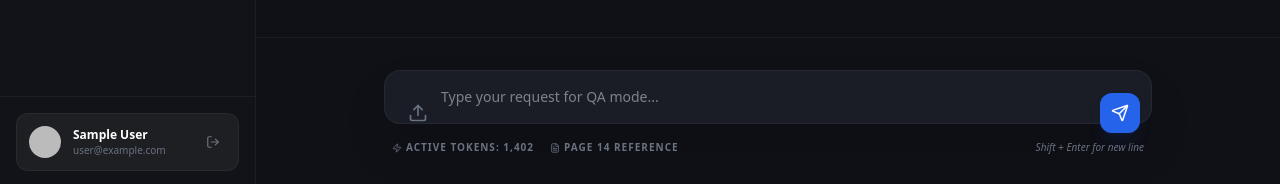
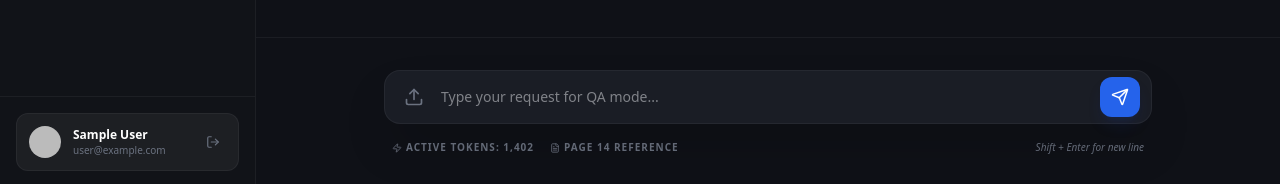
Before and after one commit to Mohsen-Projects/SmartDoc, a React (Vite) app: page /chat in a window 1280 px wide. Shown: the part 613-797 px from the top of the page. Built offline with nearby package versions, Linux system fonts and the light colour scheme; no server answers; the database is empty; sample sign-in values are in the browser's storage.

Commit message:
Refactor input area and add send button

```diff
--- a/src/components/ChatApp.tsx
+++ b/src/components/ChatApp.tsx
@@ -330,7 +330,8 @@ export default function ChatApp() {
 
         {/* Input Area */}
         <div className="p-8 border-t border-white/5 bg-[#0f1117]">
-          <div className="max-w-3xl mx-auto relative group">
+          <div className="max-w-3xl mx-auto group">
+            <div className="relative">
               <input
                 type="text"
                 value={input}
@@ -339,8 +340,11 @@ export default function ChatApp() {
                 placeholder={mode === 'Summary' ? `Explain with ${summarySubMode}...` : `Type your request for ${mode} mode...`}
                 className="w-full bg-[#1a1d25] border border-white/5 rounded-2xl pl-14 pr-16 py-4 text-sm focus:outline-none focus:border-[#2563eb]/50 transition-all shadow-2xl"
               />
-            <div className="absolute left-4 top-1/2 -translate-y-1/2 p-2 hover:bg-white/5 rounded-lg text-[#6b7280] transition-colors cursor-pointer">
-              <Upload size={20} onClick={triggerFileUpload} />
+              <div
+                className="absolute left-3 top-1/2 -translate-y-1/2 p-2 hover:bg-white/5 rounded-lg text-[#6b7280] transition-colors cursor-pointer flex items-center justify-center"
+                onClick={triggerFileUpload}
+              >
+                <Upload size={20} />
               </div>
               <button
                 type="button"
@@ -349,6 +353,7 @@ export default function ChatApp() {
               >
                 <Send size={18} />
               </button>
+            </div>
             <div className="mt-4 flex justify-between items-center px-2">
               <div className="flex gap-4">
                 <span className="text-[10px] font-bold text-[#6b7280] uppercase tracking-widest flex items-center gap-1 focus-within:text-[#2563eb]">
```
Lines whose indentation alone changed are shown as unchanged.
